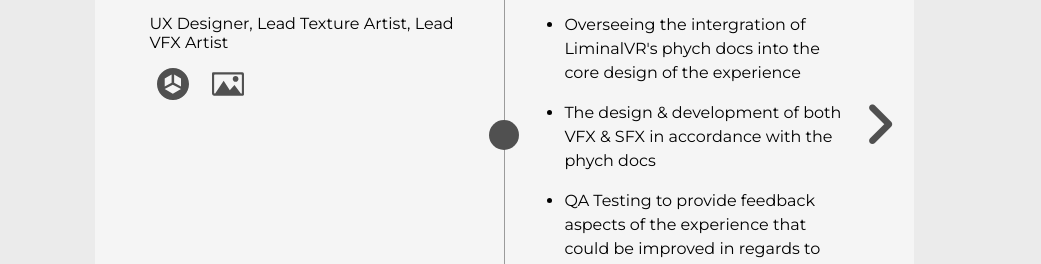
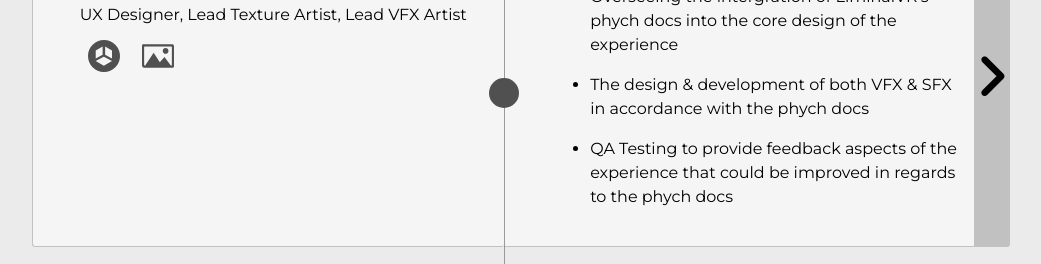
Before and after one commit to ShadowIgnition/shadowignition.github.io, a plain HTML site: page ShadowIgnition.github.io/index.html in a window 1280 px wide. Shown: the part 2603-2867 px from the top of the page, without its empty margins (136-1177 px from the left). Drawn offline with nearby package versions, Linux system fonts and the light colour scheme.

Commit message:
Nicer Timeline

```diff
--- a/ShadowIgnition.github.io/ShadowIgnition.github.io_files/style.css
+++ b/ShadowIgnition.github.io/ShadowIgnition.github.io_files/style.css
@@ -447,24 +447,30 @@ mark{
   text-align:left;
 }
 
-.timeline .column:nth-child(1){
-    /* padding: 5px; */
-    margin-left: 5%;
+.timeline .column:nth-child(1) {
+    padding-left: 5%;
+    /* margin-left: 5%; */
     width: 85%;
-	vertical-align:middle;
+    vertical-align: middle;
+    border: 1px solid var(--scrollBarThumb);
+    border-right: none;
+    border-radius: 3px 0 0 3px;
 }
 
-.timeline .column:nth-child(2){
-    /* padding: 5px; */
-    margin-left: 5%;
+.timeline .column:nth-child(2) {
+    padding-left: 5%;
+    /* margin-left: 5%; */
     width: 85%;
+    border: 1px solid var(--scrollBarThumb);
+    border-right: none;
+    border-radius: 3px 0 0 3px;
+    border-left: none;
 }
 
 .timeline .row{
-	max-width: 50%;
-	background-color: var(--primaryPageTint);
-	border: 10px solid transparent;
-	border-image: var(--containerBorderImg);
+    max-width: 50%;
+    background-color: var(--primaryPageTint);
+    margin: auto;
 }
 
 .row {
@@ -624,23 +630,34 @@ li{
     transition: all 0.3s ease-in-out;
 }
 .thrubutton {
-    margin: auto;
+    width: 5%;
+	margin: 0px -3.5% 0px 0;
+	border: 1px solid var(--scrollBarThumb);
+    border-left: none;
+    border-radius: 0 3px 3px 0;
 }
 .thrubutton a {
-	color: var(--tertiaryColor);
-	cursor: pointer;
-	padding:8px 8px 8px 8px;
-    width: 5%;
-    font-size:3.3rem;
-    margin-top:5%;
+    color: var(--altFontColor);
+    cursor: pointer;
+    font-size: 3.3rem;
+    background-color: var(--scrollBarThumb);
+    display: flex;
+    height: 100%;
+    align-items: center;
+    justify-content: center;
+	text-decoration: none;
+
+    transition: background-position 0.5s ease-out;
+    background-position: right center;
 }
 .thrubutton a:hover {
-  color: var(--secondaryColor);
+	/*color: var(--secondaryColor);*/
     -moz-transition: all 0.3s ease-in-out;
     -o-transition: all 0.3s ease-in-out;
     -webkit-transition: all 0.3s ease-in-out;
     -ms-transition: all 0.3s ease-in-out;
     transition: all 0.3s ease-in-out;
+	background-color: var(--secondaryColor);
 }
 
 hr {
@@ -976,7 +993,7 @@ html {
 
 @media screen and (max-width: 1920px) {/* large screens */
 	.timeline .row{
-		max-width: 65%;
+		max-width: 75%;
 	}
 	.columns-split{
 		max-width: 50%;
```
